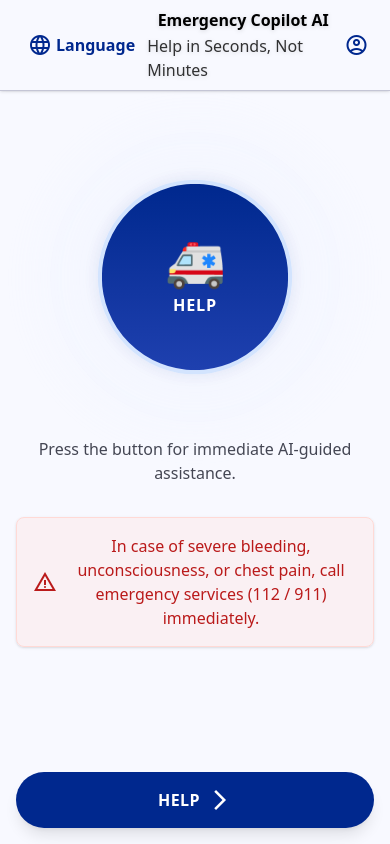
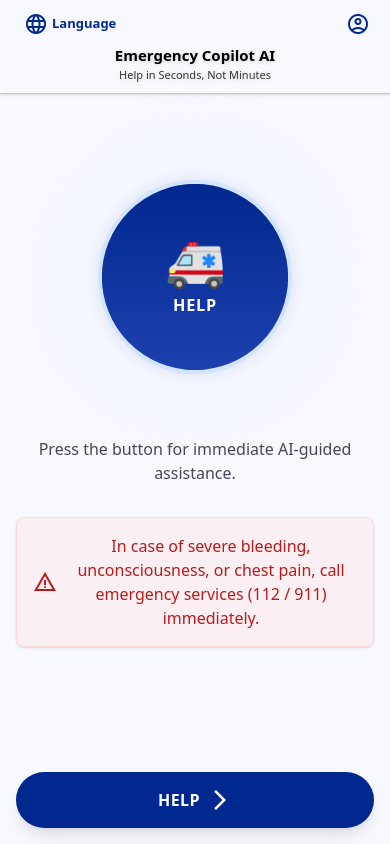
Before and after one commit to Aqib-umair/emergency-copilot-ai, a Next.js app: page / in a window 390 px wide. Shown: the top 844 px of the page. Built offline with nearby package versions, Linux system fonts and the light colour scheme.

Commit message:
Refine mobile header UI for a cleaner and more compact layout

```diff
--- a/components/layout/TopAppBar.tsx
+++ b/components/layout/TopAppBar.tsx
@@ -21,15 +21,18 @@ export default function TopAppBar() {
   };
 
   return (
-    <header className="bg-[var(--color-surface)] dark:bg-[var(--color-surface-dim)] border-b border-[var(--color-outline-variant)] dark:border-[var(--color-outline)] shadow-sm dark:shadow-none fixed top-0 w-full z-50 flex justify-between items-center px-[var(--spacing-margin-mobile)] pt-[calc(0.5rem+env(safe-area-inset-top))] pb-2 min-h-[64px] md:min-h-[72px]">
+    <header className="bg-[var(--color-surface)] dark:bg-[var(--color-surface-dim)] border-b border-[var(--color-outline-variant)] dark:border-[var(--color-outline)] shadow-sm dark:shadow-none fixed top-0 w-full z-50 flex flex-col md:flex-row md:justify-between md:items-center px-4 md:px-[var(--spacing-margin-mobile)] pt-[calc(0.5rem+env(safe-area-inset-top))] pb-2.5 md:pb-2 md:min-h-[72px]">
+
+      {/* Mobile Top Row / Desktop Left */}
+      <div className="flex justify-between items-center w-full md:w-auto">
         {/* Leading Icon: Language */}
         <div className="relative">
           <button
-          className="flex items-center justify-center gap-1 rounded-full px-3 py-2 hover:bg-[var(--color-surface-container-high)] dark:hover:bg-[var(--color-inverse-surface)] transition-colors text-[var(--color-primary)] dark:text-[var(--color-primary-fixed)]"
+            className="flex items-center justify-center gap-1 rounded-full px-2 py-1 md:px-3 md:py-2 hover:bg-[var(--color-surface-container-high)] dark:hover:bg-[var(--color-inverse-surface)] transition-colors text-[var(--color-primary)] dark:text-[var(--color-primary-fixed)]"
             onClick={() => setDropdownOpen(!dropdownOpen)}
           >
-          <span className="material-symbols-outlined">language</span>
-          <span className="font-[family-name:var(--font-label-md)] text-[length:var(--font-label-md)] font-bold">Language</span>
+            <span className="material-symbols-outlined text-[20px] md:text-[24px]">language</span>
+            <span className="font-[family-name:var(--font-label-md)] text-[13px] md:text-[length:var(--font-label-md)] font-bold">Language</span>
           </button>
 
           {dropdownOpen && (
@@ -42,18 +45,24 @@ export default function TopAppBar() {
           )}
         </div>
 
+        {/* Trailing Icon: Account (Mobile Only here) */}
+        <button className="md:hidden w-8 h-8 flex items-center justify-center rounded-full hover:bg-[var(--color-surface-container-high)] transition-colors text-[var(--color-primary)]">
+          <span className="material-symbols-outlined text-[22px]">account_circle</span>
+        </button>
+      </div>
+
       {/* Headline */}
-      <div className="flex flex-col items-center justify-center">
-        <h1 className="font-[family-name:var(--font-headline-md)] text-[length:var(--font-headline-md)] font-bold text-black text-center drop-shadow-sm">
+      <div className="flex flex-col items-center justify-center mt-1.5 md:mt-0 flex-1 md:flex-none">
+        <h1 className="font-[family-name:var(--font-headline-md)] text-[15px] md:text-[length:var(--font-headline-md)] font-bold text-black text-center drop-shadow-sm leading-tight">
           {t('app.title', 'Emergency Copilot AI')}
         </h1>
-        <span className="text-[length:var(--font-label-md)] font-[family-name:var(--font-label-md)] text-black/80 mt-0.5 drop-shadow-sm">
+        <span className="text-[11px] md:text-[length:var(--font-label-md)] font-[family-name:var(--font-label-md)] text-black/80 mt-0.5 drop-shadow-sm whitespace-nowrap">
           {t('app.subtitle', 'Help in Seconds, Not Minutes')}
         </span>
       </div>
 
-      {/* Trailing Icon: Account */}
-      <button className="w-10 h-10 flex items-center justify-center rounded-full hover:bg-[var(--color-surface-container-high)] dark:hover:bg-[var(--color-inverse-surface)] transition-colors text-[var(--color-primary)] dark:text-[var(--color-primary-fixed)]">
+      {/* Trailing Icon: Account (Desktop Only here) */}
+      <button className="hidden md:flex w-10 h-10 items-center justify-center rounded-full hover:bg-[var(--color-surface-container-high)] dark:hover:bg-[var(--color-inverse-surface)] transition-colors text-[var(--color-primary)] dark:text-[var(--color-primary-fixed)]">
         <span className="material-symbols-outlined">account_circle</span>
       </button>
     </header>
```
Lines whose indentation alone changed are shown as unchanged.
